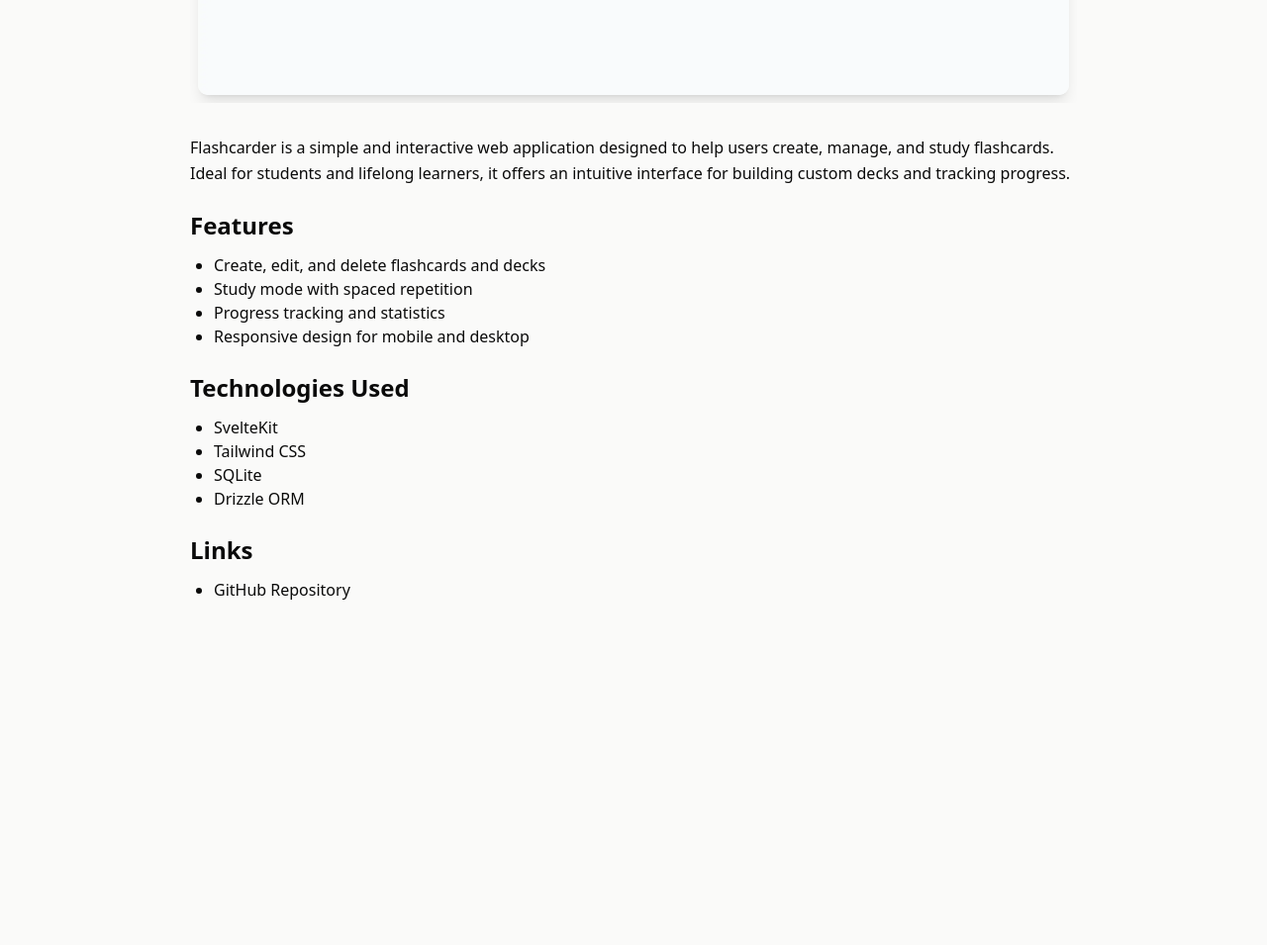
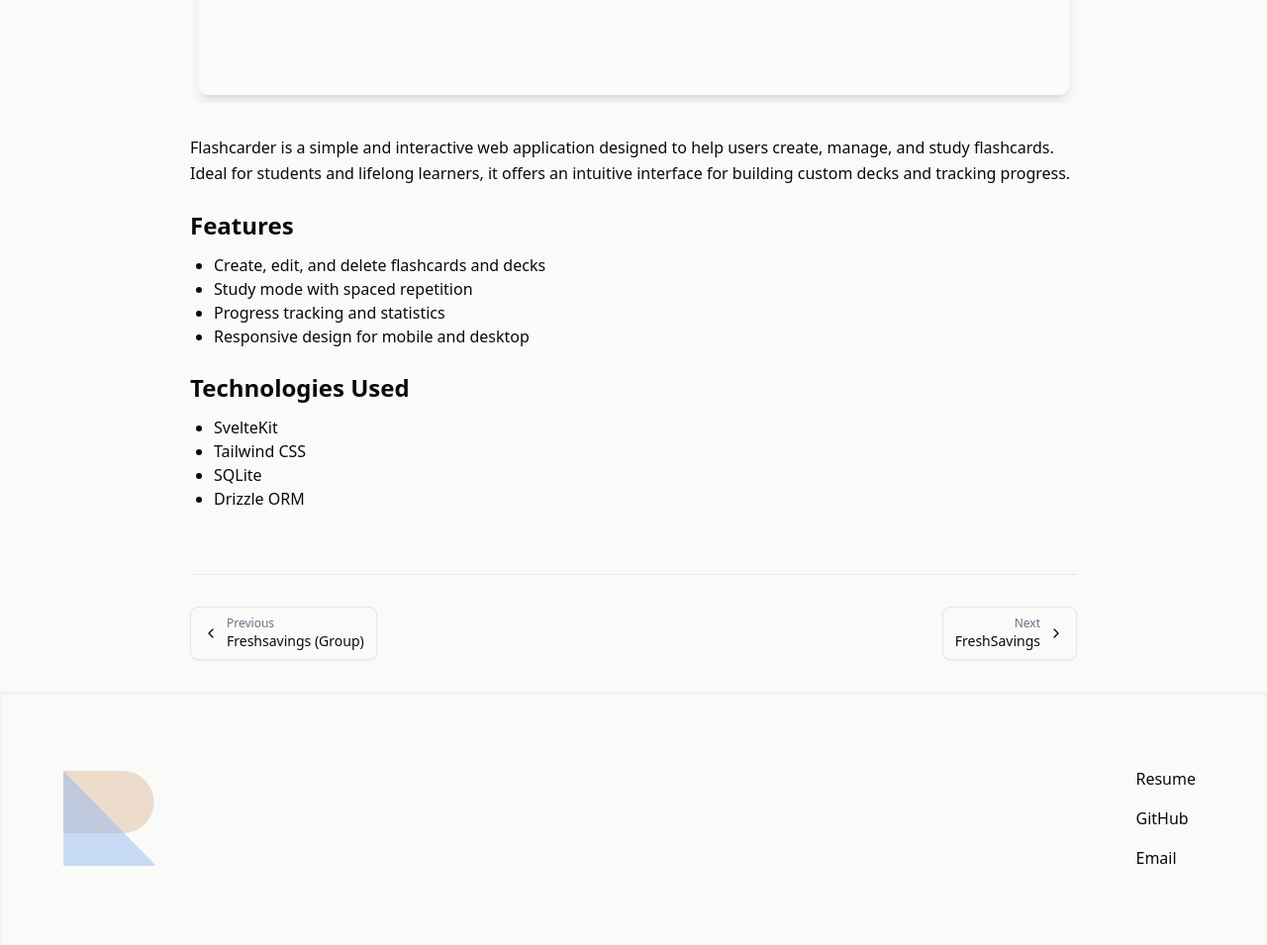
Before and after one commit to r4yfon/r4yfon.github.io, a Gatsby site: page /web-projects/flashcarder in a window 1280 px wide. Shown: the part 760-1715 px from the top of the page at 99% size. Before the commit the page ends 1416 px from the top, so only its background shows below. Built offline with nearby package versions, Linux system fonts and the light colour scheme; Gatsby itself is replaced by a stand-in of ours; some packages are replaced by stand-ins of ours.

Commit message:
footer component

```diff
--- a/gatsby-node.ts
+++ b/gatsby-node.ts
@@ -20,13 +20,16 @@
 }) => {
   const { createPage } = actions;
 
-  // Query MDX files (not markdownRemark)
+  // Query MDX files
   const result = await graphql(`
     query {
-      allMdx {
+      allMdx(sort: { frontmatter: { year: DESC } }) {
         nodes {
+          id
           frontmatter {
             slug
+            title
+            year
           }
           internal {
             contentFilePath
@@ -42,8 +45,14 @@
 
   const mdxNodes = result.data.allMdx.nodes;
 
-  mdxNodes.forEach((node) => {
+  mdxNodes.forEach((node, index) => {
     if (node.frontmatter.slug) {
+      // Calculate previous and next projects
+      const prevProject =
+        index > 0 ? mdxNodes[index - 1] : mdxNodes[mdxNodes.length - 1]; // Wrap to last
+      const nextProject =
+        index < mdxNodes.length - 1 ? mdxNodes[index + 1] : mdxNodes[0]; // Wrap to first
+
       createPage({
         path: `/web-projects/${node.frontmatter.slug}`,
         component: `${path.resolve(
@@ -51,6 +60,14 @@
         )}?__contentFilePath=${node.internal.contentFilePath}`,
         context: {
           slug: node.frontmatter.slug,
+          prevProject: {
+            slug: prevProject.frontmatter.slug,
+            title: prevProject.frontmatter.title,
+          },
+          nextProject: {
+            slug: nextProject.frontmatter.slug,
+            title: nextProject.frontmatter.title,
+          },
         },
       });
     }
--- /dev/null
+++ b/src/components/footer.tsx
@@ -0,0 +1,41 @@
+import React from "react";
+
+const footerLinks = [
+  {
+    label: "Resume",
+    href: "https://drive.google.com/file/d/1G8rrqlHVj8YadlK36a5bVON5DN93Tp1u/view?usp=sharing",
+    target: "_blank",
+  },
+  { label: "GitHub", href: "https://github.com/r4yfon", target: "_blank" },
+  { label: "Email", href: "mailto:srayfon93@gmail.com", target: "_blank" },
+];
+
+const Footer: React.FC = () => {
+  return (
+    <footer className="h-64 px-16 flex justify-between items-center inset-shadow-sm">
+      {/* Favicon on the left */}
+      <div>
+        <img
+          src="/favicon.svg"
+          alt="Favicon"
+          className="opacity-75 h-24 w-24"
+        />
+      </div>
+      {/* Links on the right */}
+      <div className="flex flex-col gap-y-2">
+        {footerLinks.map((link) => (
+          <a
+            className="hover:underline px-2 py-1"
+            key={link.label}
+            href={link.href}
+            target={link.target}
+            rel="noopener noreferrer">
+            {link.label}
+          </a>
+        ))}
+      </div>
+    </footer>
+  );
+};
+
+export default Footer;
--- a/src/components/layout.tsx
+++ b/src/components/layout.tsx
@@ -1,5 +1,6 @@
+import Footer from "@/components/footer";
+import Navbar from "@/components/navbar";
 import * as React from "react";
-import Navbar from "./navbar";
 
 interface LayoutProps {
   children: React.ReactNode;
@@ -10,6 +11,7 @@
     <>
       <Navbar />
       <main>{children}</main>
+      <Footer />
     </>
   );
 };
--- a/src/components/web-projects.tsx
+++ b/src/components/web-projects.tsx
@@ -44,7 +44,7 @@
   const orientation = isSmall ? "horizontal" : "vertical";
   const webProjects = useStaticQuery(graphql`
     query {
-      allMdx {
+      allMdx(sort: { frontmatter: { year: DESC } }) {
         nodes {
           frontmatter {
             slug
--- a/src/templates/web-projects.tsx
+++ b/src/templates/web-projects.tsx
@@ -8,8 +8,8 @@
   CarouselNext,
   CarouselPrevious,
 } from "@/components/ui/carousel";
-import { graphql } from "gatsby";
-import { Globe } from "lucide-react";
+import { graphql, Link } from "gatsby";
+import { ChevronLeft, ChevronRight, Globe } from "lucide-react";
 import React from "react";
 
 interface WebProjectTemplateProps {
@@ -32,15 +32,28 @@
       }>;
     };
   };
+  pageContext: {
+    slug: string;
+    prevProject: {
+      slug: string;
+      title: string;
+    };
+    nextProject: {
+      slug: string;
+      title: string;
+    };
+  };
   children: React.ReactNode;
 }
 
 const WebProjectTemplate: React.FC<WebProjectTemplateProps> = ({
   data,
+  pageContext,
   children,
 }) => {
   const { frontmatter } = data.mdx;
   const images = data.allFile.nodes;
+  const { prevProject, nextProject } = pageContext;
 
   // Helper function to determine if file is a video
   const isVideo = (extension: string) => {
@@ -132,6 +145,41 @@
         <div className="max-w-4xl mx-auto">
           <MarkdownContent>{children}</MarkdownContent>
         </div>
+
+        {/* Project Navigation */}
+        <div className="max-w-4xl mx-auto mt-16 pt-8 border-t border-gray-200 dark:border-gray-700">
+          <div className="flex justify-between items-center">
+            <Button
+              asChild
+              variant="outline"
+              className="flex items-center h-auto gap-2">
+              <Link to={`/web-projects/${prevProject.slug}`}>
+                <ChevronLeft className="h-4 w-4" />
+                <div className="text-left">
+                  <div className="text-xs text-gray-500 dark:text-gray-400">
+                    Previous
+                  </div>
+                  <div className="font-medium">{prevProject.title}</div>
+                </div>
+              </Link>
+            </Button>
+
+            <Button
+              asChild
+              variant="outline"
+              className="flex items-center h-auto gap-2">
+              <Link to={`/web-projects/${nextProject.slug}`}>
+                <div className="text-right">
+                  <div className="text-xs text-gray-500 dark:text-gray-400">
+                    Next
+                  </div>
+                  <div className="font-medium">{nextProject.title}</div>
+                </div>
+                <ChevronRight className="h-4 w-4" />
+              </Link>
+            </Button>
+          </div>
+        </div>
       </div>
     </Layout>
   );
--- a/src/web-projects/flashcarder.mdx
+++ b/src/web-projects/flashcarder.mdx
@@ -23,7 +23,3 @@
 - Tailwind CSS
 - SQLite
 - Drizzle ORM
-
-## Links
-
-- [GitHub Repository](https://github.com/rayfon/flashcarder)
```
